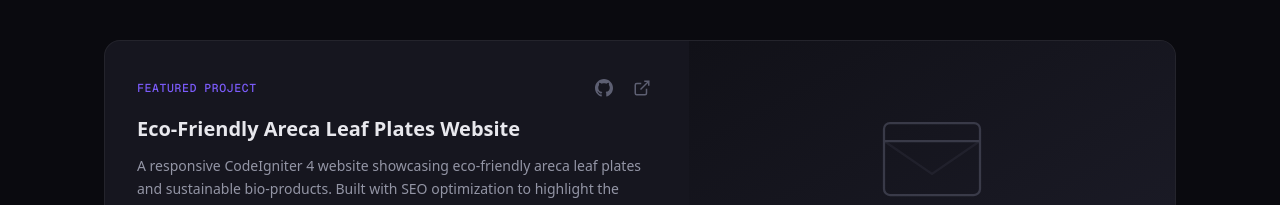
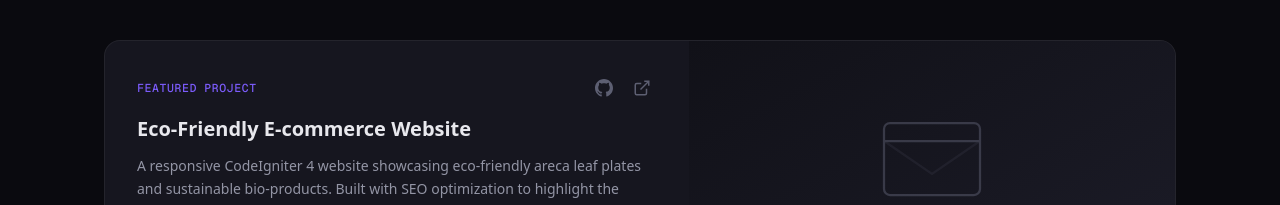
Before and after one commit to Narmathi/portfolio, a Next.js app: page / in a window 1280 px wide. Shown: the part 5087-5292 px from the top of the page. Built offline with nearby package versions, Linux system fonts and the light colour scheme.

Commit message:
Feat : Component updated

```diff
--- a/src/components/Projects.tsx
+++ b/src/components/Projects.tsx
@@ -124,7 +124,7 @@ const projects: Project[] = [
     ),
   },
   {
-    title: "Eco-Friendly Areca Leaf Plates Website",
+    title: "Eco-Friendly E-commerce Website",
     label: "Featured Project",
     description:
       "A responsive CodeIgniter 4 website showcasing eco-friendly areca leaf plates and sustainable bio-products. Built with SEO optimization to highlight the brand’s mission of promoting a greener, biodegradable lifestyle.",
@@ -275,7 +275,6 @@ const projects: Project[] = [
       </svg>
     ),
   },
-
 ];
 
 function ProjectCard({ project, index }: { project: Project; index: number }) {
```
Also changed, not shown: 1 other file (tests, documents, lock files or other folders).
